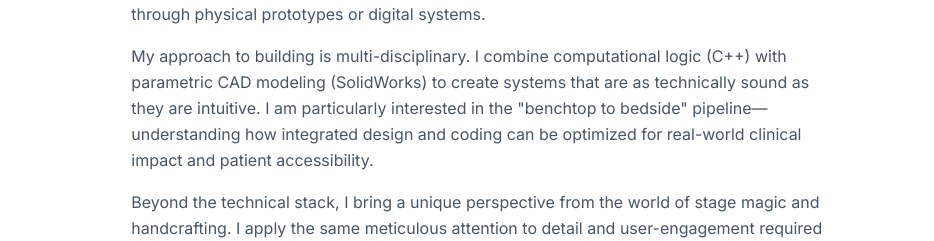
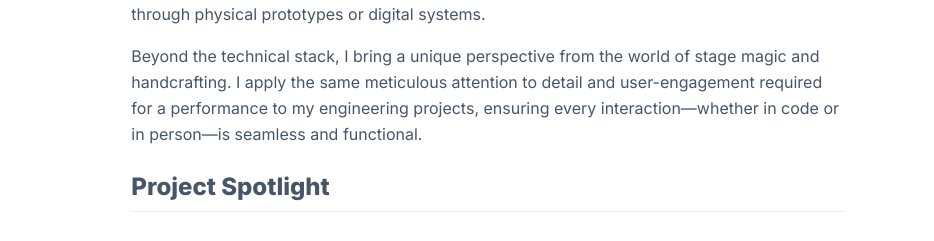
Before and after one commit to lukasnaknak/my-portfolio, a plain HTML site: page index.html in a window 1280 px wide. Shown: the part 358-599 px from the top of the page, 346-1280 px from the left. Drawn offline with nearby package versions, Linux system fonts and the light colour scheme.

Commit message:
Update index.html

```diff
--- a/index.html
+++ b/index.html
@@ -71,10 +71,6 @@
 
                     <p class="mb-4">
                         I am a Biomedical Engineering student at the University of Waterloo with a core interest in the intersection of technical design, software development, and human-centric engineering. I am driven by the challenge of translating complex concepts into tangible solutions—whether through physical prototypes or digital systems.
-                    </p>
-
-                    <p class="mb-4">
-                        My approach to building is multi-disciplinary. I combine computational logic (C++) with parametric CAD modeling (SolidWorks) to create systems that are as technically sound as they are intuitive. I am particularly interested in the "benchtop to bedside" pipeline—understanding how integrated design and coding can be optimized for real-world clinical impact and patient accessibility.
                     </p>
 
                     <p class="mb-6">
```
